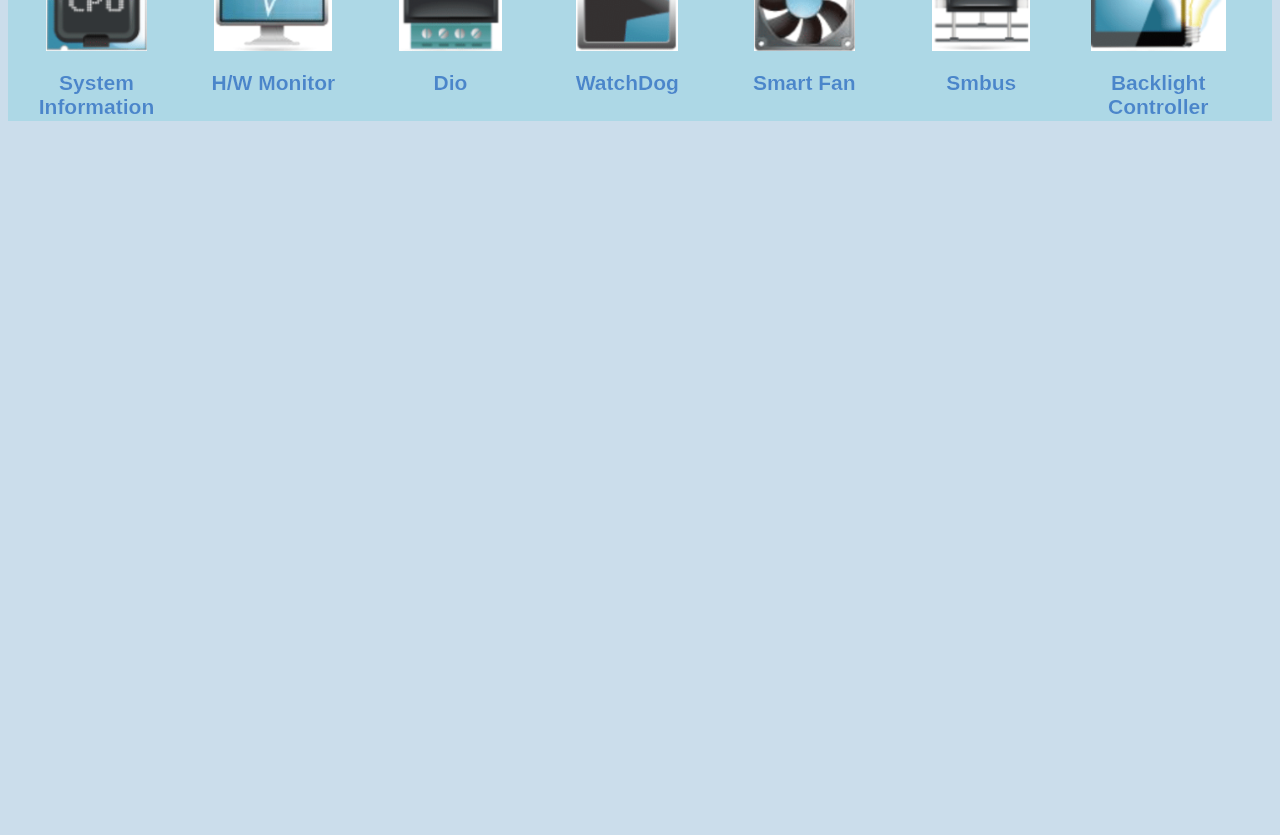
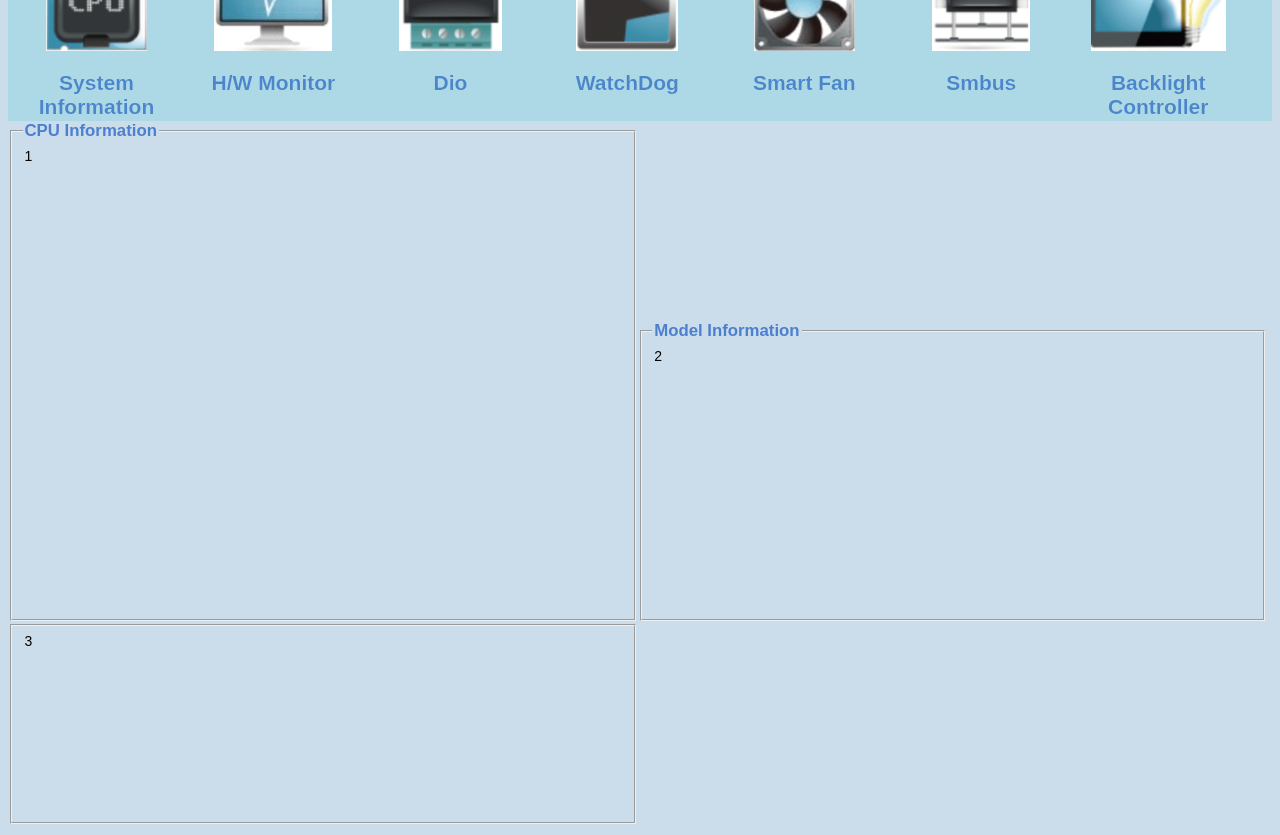
Before and after one commit to ds94059/Hi-Safe-UI, a React (Create React App) app: page /Smbus in a window 1280 px wide. Shown: the part 360-1195 px from the top of the page. Before the commit the page ends 800 px from the top, so only its background shows below. Built offline with nearby package versions, Linux system fonts and the light colour scheme.

Commit message:
its your turn

```diff
--- a/src/smbus.css
+++ b/src/smbus.css
@@ -0,0 +1,22 @@
+.wholeleft{
+    width:49.5%;
+    height:500px;
+    display: inline;
+}
+
+
+.upright{
+    width:49.5%;
+    height:300px;
+    display: inline;
+}
+
+.downright{
+    width:49.5%;
+    height:200px;
+    display: inline;
+}
+
+.supa{
+    width:49.5%;
+}
--- a/src/smbus.js
+++ b/src/smbus.js
@@ -9,6 +9,29 @@ class Smbus extends React.Component{
             <div>
                 <Icon/>
                 <Upbar/>
+                <div>
+                    <div class="wholeleft">
+                        <fieldset class="wholeleft">
+                        <legend class="blueword">CPU Information</legend>
+                        <table>
+                            1
+                        </table>
+                        </fieldset>
+                    </div>
+                    <div class="wholeleft">
+                        <fieldset class="upright">
+                        <legend class="blueword">Model Information</legend>
+                        <table>
+                            2
+                        </table>
+                        </fieldset>
+                        <fieldset class="downright">
+                        <table>3</table>
+                        </fieldset>
+                    </div>
+
+                </div>
+
             </div>
         )
     }
```
